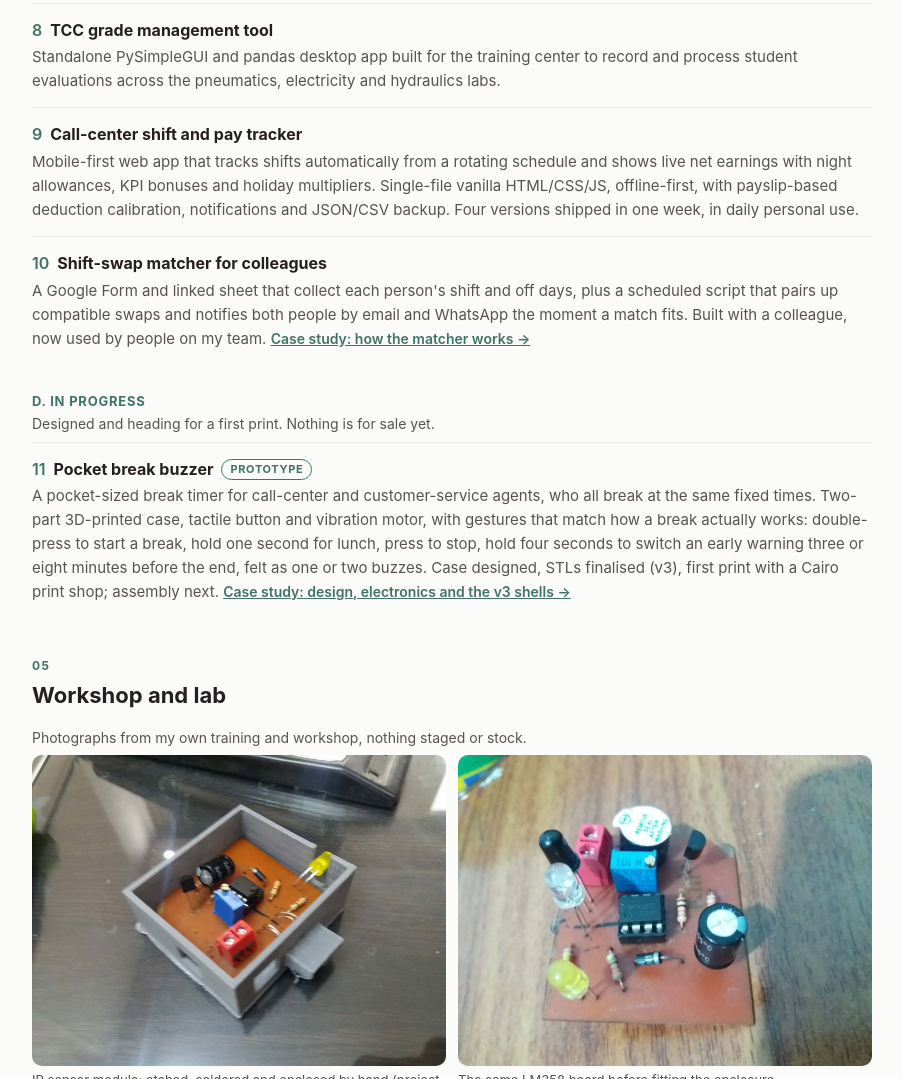
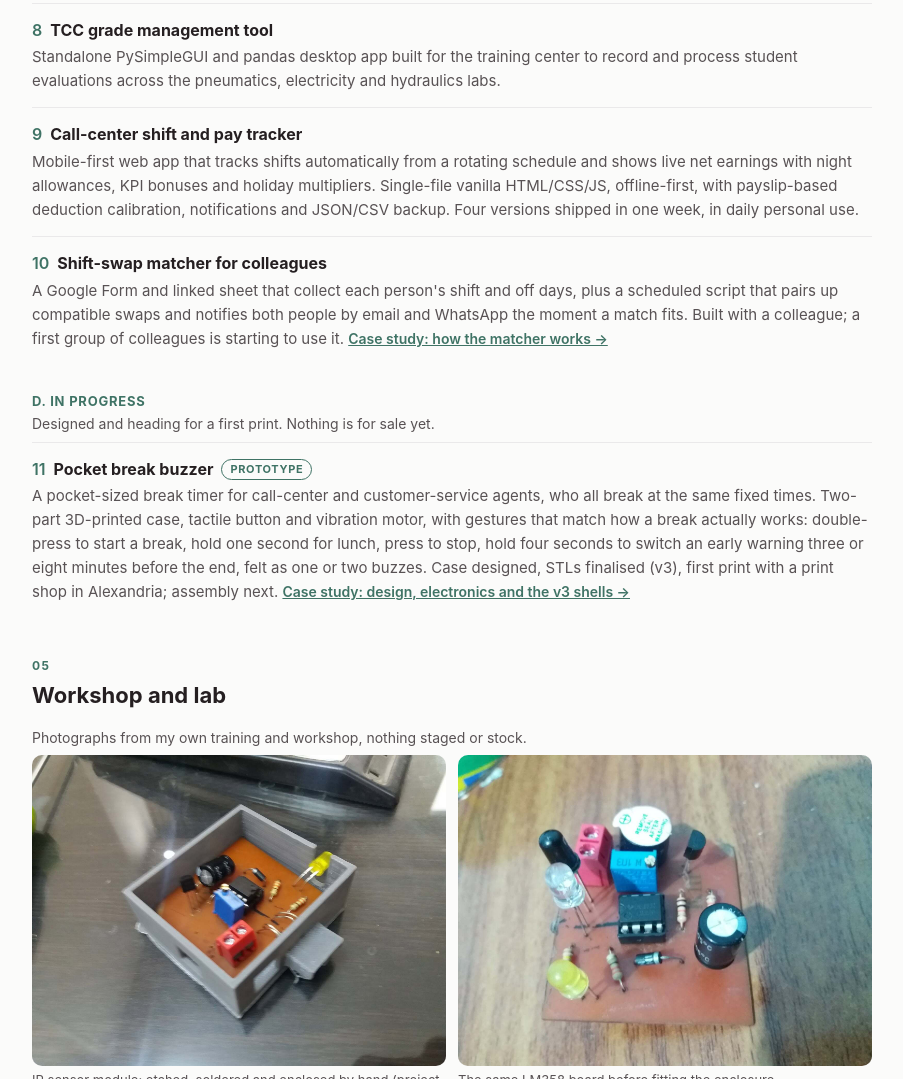
Before and after one commit to mazenibrahimma-ux/mazenibrahimma-ux.github.io, a plain HTML site: page index.html in a window 1280 px wide. Shown: the part 3512-4591 px from the top of the page, without its empty margins (188-1091 px from the left). Drawn offline with Linux system fonts and the light colour scheme.

Commit message:
Update index.html

```diff
--- a/index.html
+++ b/index.html
@@ -161,11 +161,11 @@ a{color:var(--teal)}
   <p class="grpt">Tools I wrote because the manual version of the job was wasting someone's time, mine included.</p>
   <div class="project"><b><span class="n">8</span>TCC grade management tool</b><p>Standalone PySimpleGUI and pandas desktop app built for the training center to record and process student evaluations across the pneumatics, electricity and hydraulics labs.</p></div>
   <div class="project"><b><span class="n">9</span>Call-center shift and pay tracker</b><p>Mobile-first web app that tracks shifts automatically from a rotating schedule and shows live net earnings with night allowances, KPI bonuses and holiday multipliers. Single-file vanilla HTML/CSS/JS, offline-first, with payslip-based deduction calibration, notifications and JSON/CSV backup. Four versions shipped in one week, in daily personal use.</p></div>
-  <div class="project"><b><span class="n">10</span>Shift-swap matcher for colleagues</b><p>A Google Form and linked sheet that collect each person's shift and off days, plus a scheduled script that pairs up compatible swaps and notifies both people by email and WhatsApp the moment a match fits. Built with a colleague, now used by people on my team. <a class="more" href="shift-swap.html">Case study: how the matcher works →</a></p></div>
+  <div class="project"><b><span class="n">10</span>Shift-swap matcher for colleagues</b><p>A Google Form and linked sheet that collect each person's shift and off days, plus a scheduled script that pairs up compatible swaps and notifies both people by email and WhatsApp the moment a match fits. Built with a colleague; a first group of colleagues is starting to use it. <a class="more" href="shift-swap.html">Case study: how the matcher works →</a></p></div>
 
   <h3 class="grp">D. In progress</h3>
   <p class="grpt">Designed and heading for a first print. Nothing is for sale yet.</p>
-  <div class="project"><b><span class="n">11</span>Pocket break buzzer<span class="pill">Prototype</span></b><p>A pocket-sized break timer for call-center and customer-service agents, who all break at the same fixed times. Two-part 3D-printed case, tactile button and vibration motor, with gestures that match how a break actually works: double-press to start a break, hold one second for lunch, press to stop, hold four seconds to switch an early warning three or eight minutes before the end, felt as one or two buzzes. Case designed, STLs finalised (v3), first print with a Cairo print shop; assembly next. <a class="more" href="break-timer.html">Case study: design, electronics and the v3 shells →</a></p></div>
+  <div class="project"><b><span class="n">11</span>Pocket break buzzer<span class="pill">Prototype</span></b><p>A pocket-sized break timer for call-center and customer-service agents, who all break at the same fixed times. Two-part 3D-printed case, tactile button and vibration motor, with gestures that match how a break actually works: double-press to start a break, hold one second for lunch, press to stop, hold four seconds to switch an early warning three or eight minutes before the end, felt as one or two buzzes. Case designed, STLs finalised (v3), first print with a print shop in Alexandria; assembly next. <a class="more" href="break-timer.html">Case study: design, electronics and the v3 shells →</a></p></div>
 </section>
 
 <section id="workshop">
```
